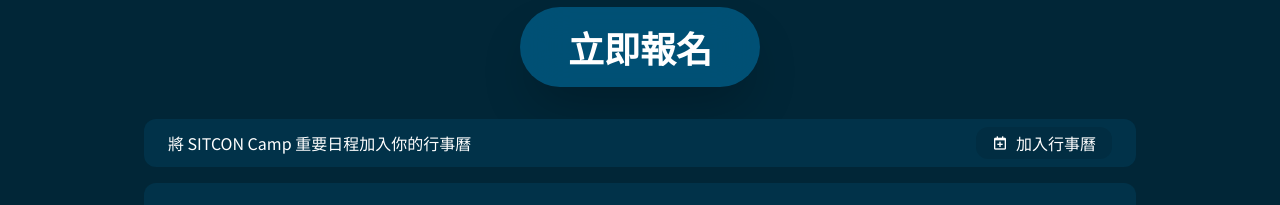
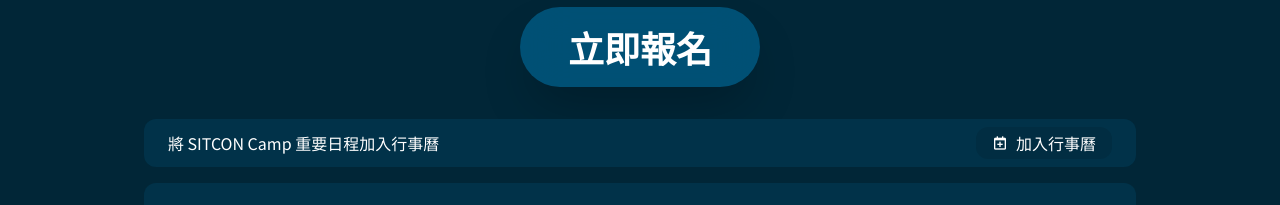
Before and after one commit to sitcon-tw/camp2024, a Next.js app: page /2023/ in a window 1280 px wide. Shown: the part 5700-5905 px from the top of the page. Built offline with nearby package versions, Linux system fonts and the light colour scheme.

Commit message:
fixed add to cal rwd

```diff
--- a/components/ApplicationInfo.tsx
+++ b/components/ApplicationInfo.tsx
@@ -85,9 +85,9 @@
         </motion.a>
       </div>
       <ApplicationCard dense>
-        <div className="flex items-center justify-between">
+        <div className="flex flex-col my-2 md:my-0 md:flex-row items-center md:items-center justify-between gap-2 md:gap-4">
           <div>
-            將 SITCON Camp 重要日程加入你的行事曆
+            將 SITCON Camp 重要日程加入行事曆
           </div>
           <Button href="/2023/events.ics" className="bg-black bg-opacity-10 hover:bg-black hover:bg-opacity-20 rounded-xl">
             <i className='bx bx-calendar-plus'></i>
```
